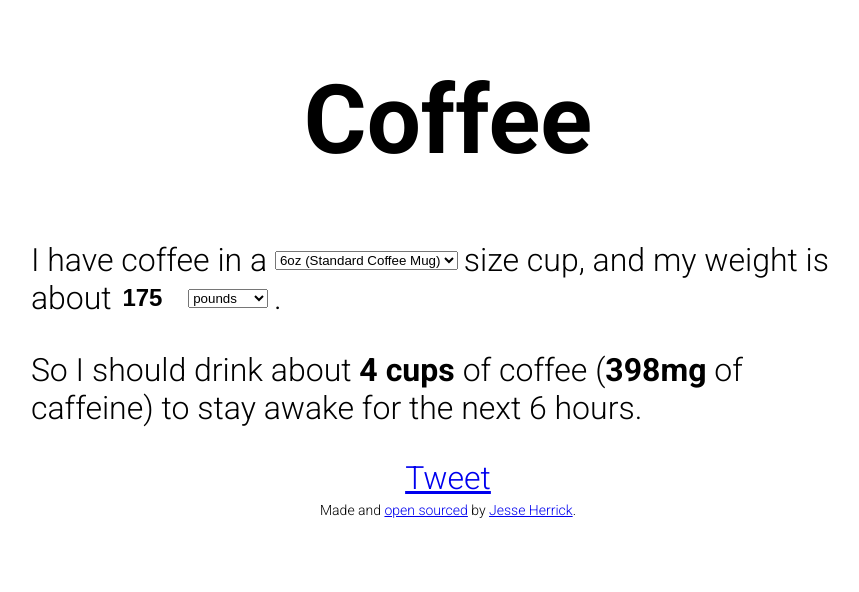
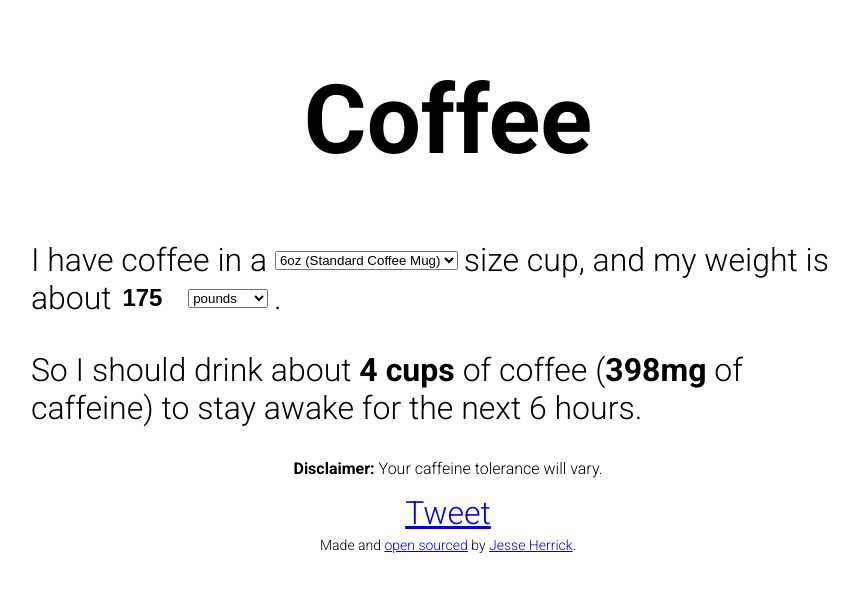
Before and after one commit to JesseHerrick/caffeinefor.me, a plain HTML site: page index.html in a window 1280 px wide. Shown: the whole page, without its empty margins (192-1051 px from the left). Drawn offline with nearby package versions, Linux system fonts and the light colour scheme.

Commit message:
Add disclaimer.

```diff
--- a/css/main.css
+++ b/css/main.css
@@ -61,3 +61,9 @@ input:focus {
 .attr a {
   font-weight: 300;
 }
+
+.disclaimer {
+  font-weight: 300;
+  font-size: 16px;
+  text-align: center;
+}
--- a/index.html
+++ b/index.html
@@ -34,6 +34,8 @@
     <p>So I should drink about <span id="cups"></span> of coffee (<span id="caffeine"></span> of caffeine) to stay awake for the next 6 hours.</p>
     </div>
 
+    <p class="disclaimer"><strong>Disclaimer: </strong>Your caffeine tolerance will vary.</p>
+
     <center><a href="https://twitter.com/share" class="twitter-share-button" data-via="JesseHerrick">Tweet</a>
 <script>!function(d,s,id){var js,fjs=d.getElementsByTagName(s)[0],p=/^http:/.test(d.location)?'http':'https';if(!d.getElementById(id)){js=d.createElement(s);js.id=id;js.src=p+'://platform.twitter.com/widgets.js';fjs.parentNode.insertBefore(js,fjs);}}(document, 'script', 'twitter-wjs');</script></center>
 
```
